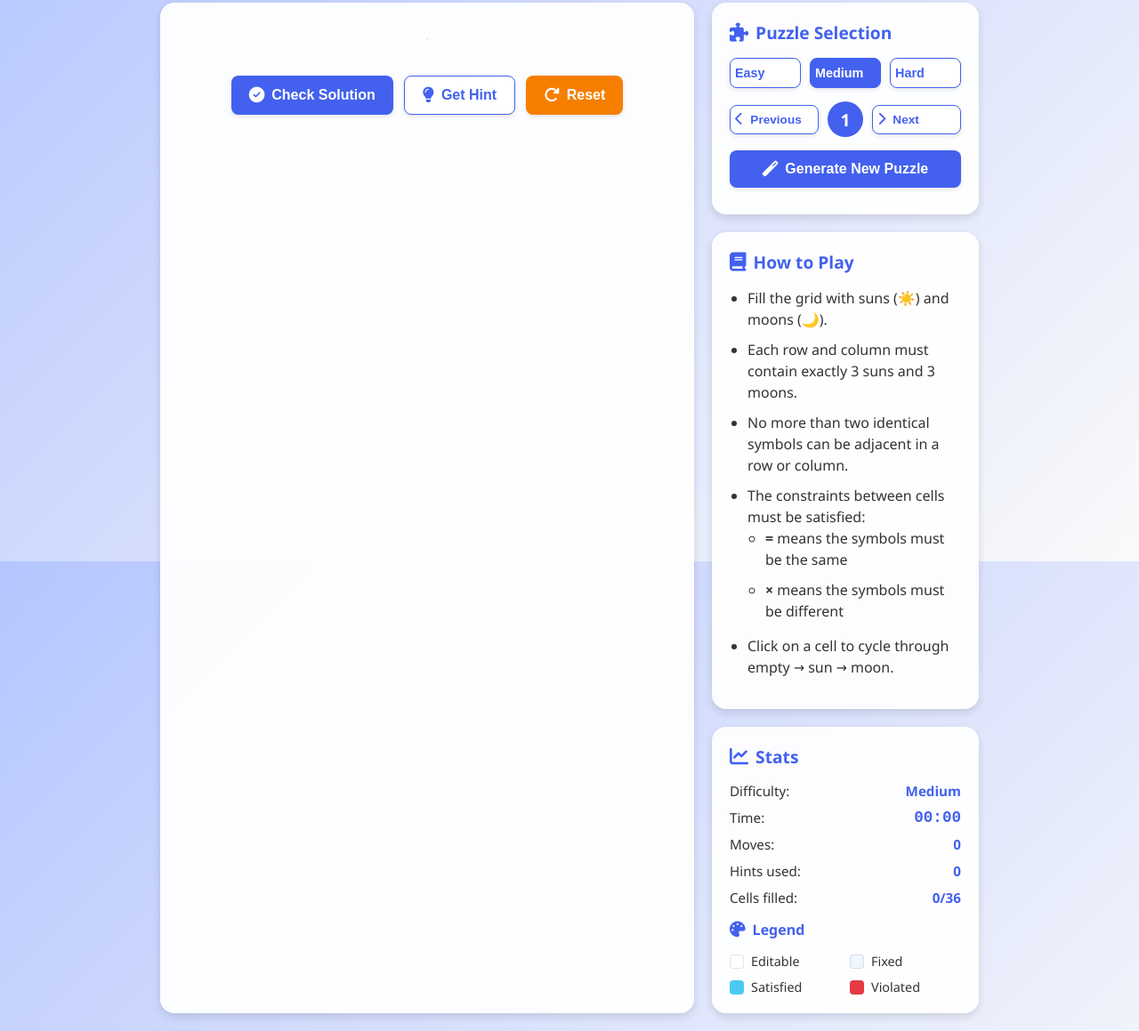
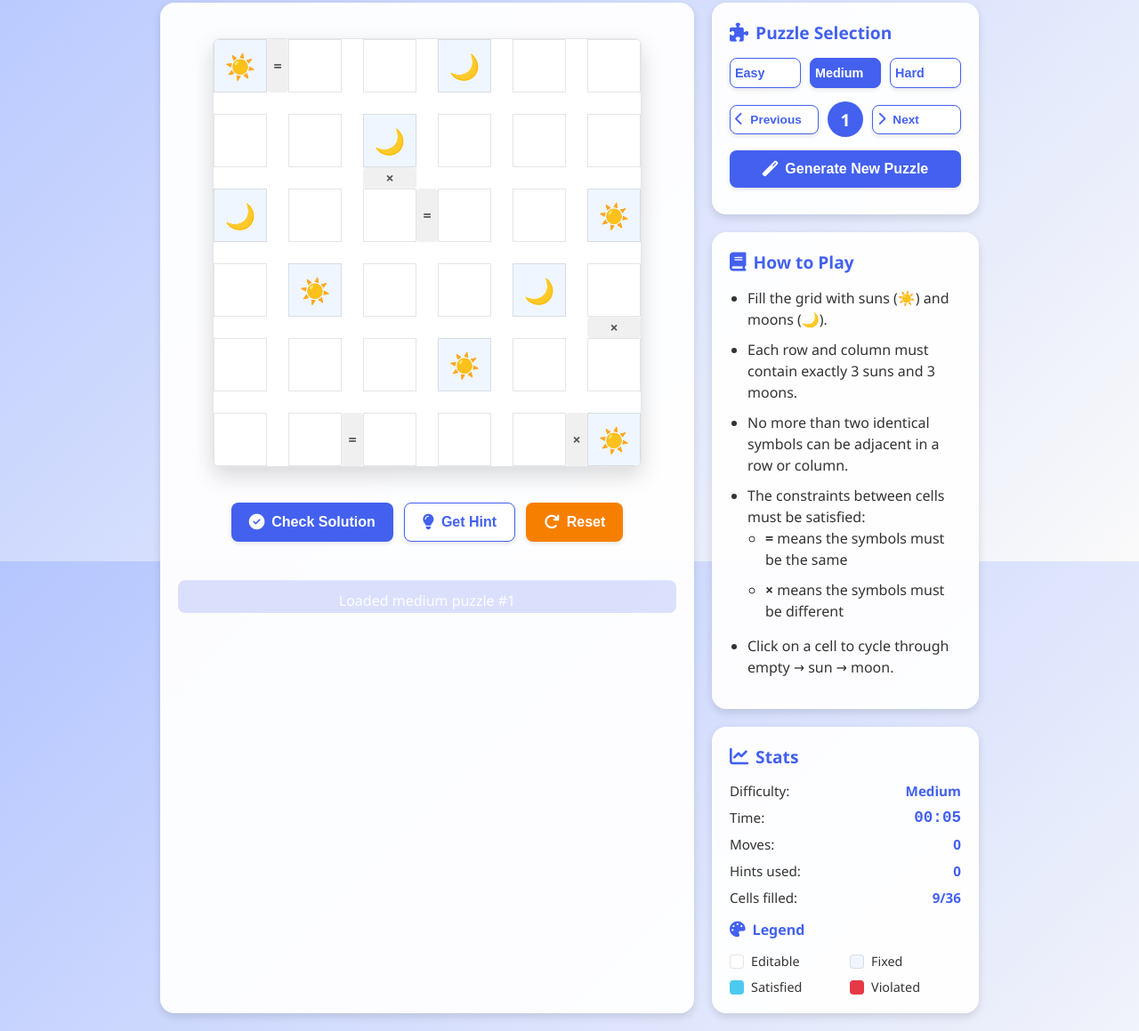
Before and after one commit to ShaharFullStack/TangoTwist, a plain HTML site: page index.html in a window 1280 px wide. Shown: the part 169-1328 px from the top of the page at 89% size. Drawn offline with Linux system fonts and the light colour scheme.

Commit message:
Update index.html

```diff
--- a/index.html
+++ b/index.html
@@ -883,8 +883,12 @@
             hard: []
         };
 
-        // Current puzzle reference
-        let puzzle = null;
+        // Current puzzle reference - Initialize with a default structure rather than null
+        let puzzle = {
+            size: 6,  // Default size
+            revealed: [],
+            constraints: []
+        };
 
         // Current puzzle difficulty and index
         let currentDifficulty = 'medium';
@@ -1016,9 +1020,9 @@
             ]
         };
 
-        // Game state
+        // Game state - Initialize with empty grid first, will be properly set up later
         let gameState = {
-            grid: Array.from({ length: puzzle.size }, () => Array(puzzle.size).fill('empty')),
+            grid: [],  // Initialize as empty array first
             hintsUsed: 0,
             moves: 0,
             startTime: null,
@@ -1028,12 +1032,12 @@
             darkMode: false
         };
 
-        // DOM elements
-        const timerElement = document.getElementById('timer');
-        const movesCounter = document.getElementById('moves-counter');
-        const hintsCounter = document.getElementById('hints-counter');
-        const progressCounter = document.getElementById('progress-counter');
-        const tooltip = document.getElementById('tooltip');
+        // DOM elements - These will be initialized after the DOM is loaded
+        let timerElement;
+        let movesCounter;
+        let hintsCounter;
+        let progressCounter;
+        let tooltip;
 
         // Initialize the puzzle
         function initializePuzzle() {
@@ -1948,7 +1952,7 @@
             setStatusMessage(`Loaded ${difficulty} puzzle #${index + 1}`, "info");
         }
 
-        // Reset the puzzle with new puzzle data
+        // Reset the puzzle with new puzzle data - FIXED
         function resetPuzzleWithNewData(newPuzzle) {
             // Stop the current timer
             stopTimer();
@@ -1956,7 +1960,7 @@
             // Update the puzzle data
             puzzle = newPuzzle;
 
-            // Reset game state
+            // Reset game state with the proper grid size based on the new puzzle
             gameState = {
                 grid: Array.from({ length: puzzle.size }, () => Array(puzzle.size).fill('empty')),
                 hintsUsed: 0,
@@ -1974,7 +1978,7 @@
             }
 
             // Update UI
-            initializeGrid();
+            initializePuzzle();
             updateCounters();
 
             // Reset and start timer
@@ -2036,11 +2040,18 @@
             document.getElementById('loading-overlay').classList.remove('active');
         }
 
-        // Initialize the application when the page loads
+        // Initialize the application when the page loads - FIXED
         window.onload = function() {
-            // Initialize game state to prevent errors
+            // Initialize DOM elements
+            timerElement = document.getElementById('timer');
+            movesCounter = document.getElementById('moves-counter');
+            hintsCounter = document.getElementById('hints-counter');
+            progressCounter = document.getElementById('progress-counter');
+            tooltip = document.getElementById('tooltip');
+
+            // Initialize game state safely without depending on puzzle.size
             gameState = {
-                grid: [],
+                grid: [],  // Empty grid initially
                 hintsUsed: 0,
                 moves: 0,
                 startTime: null,
```
